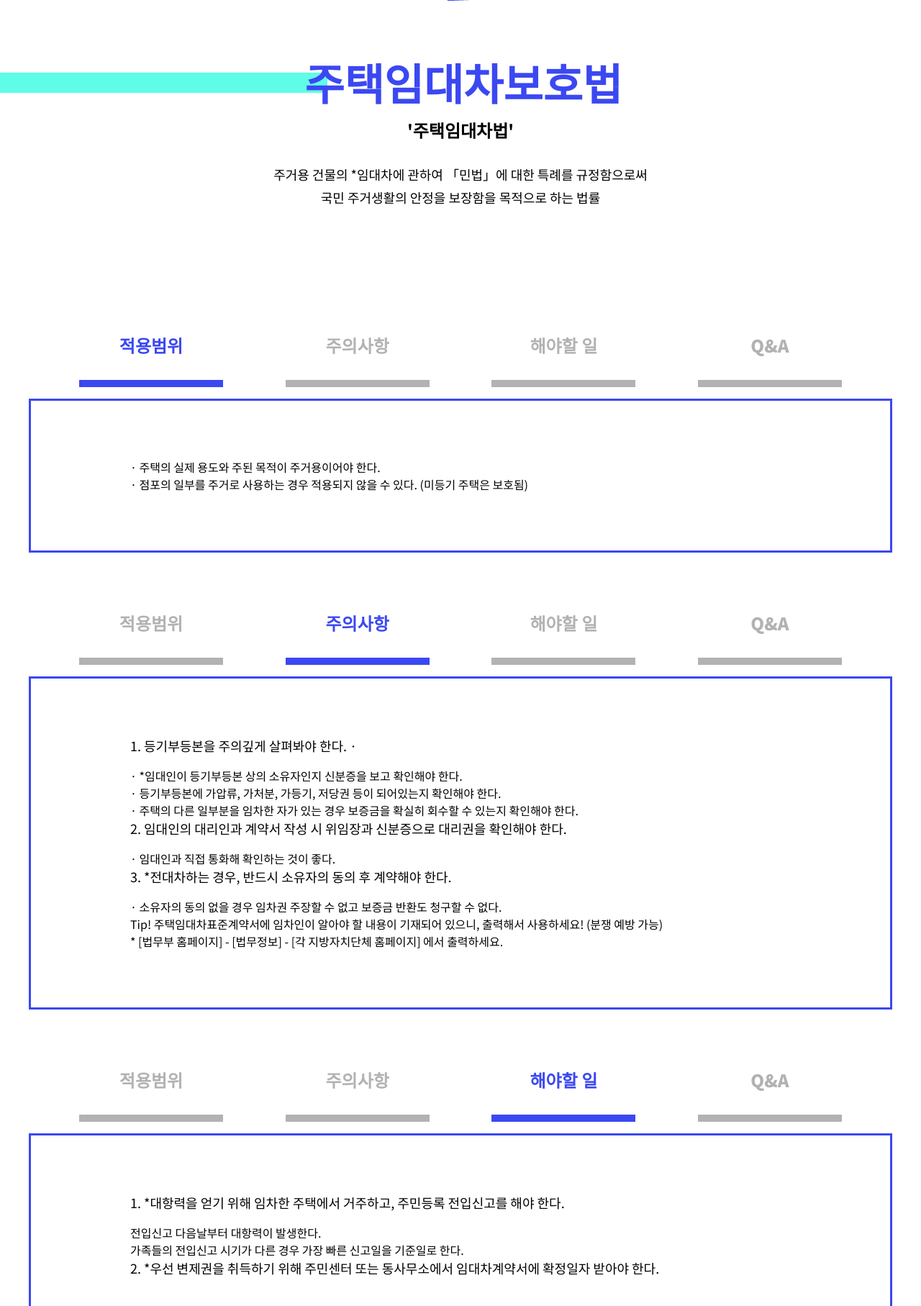
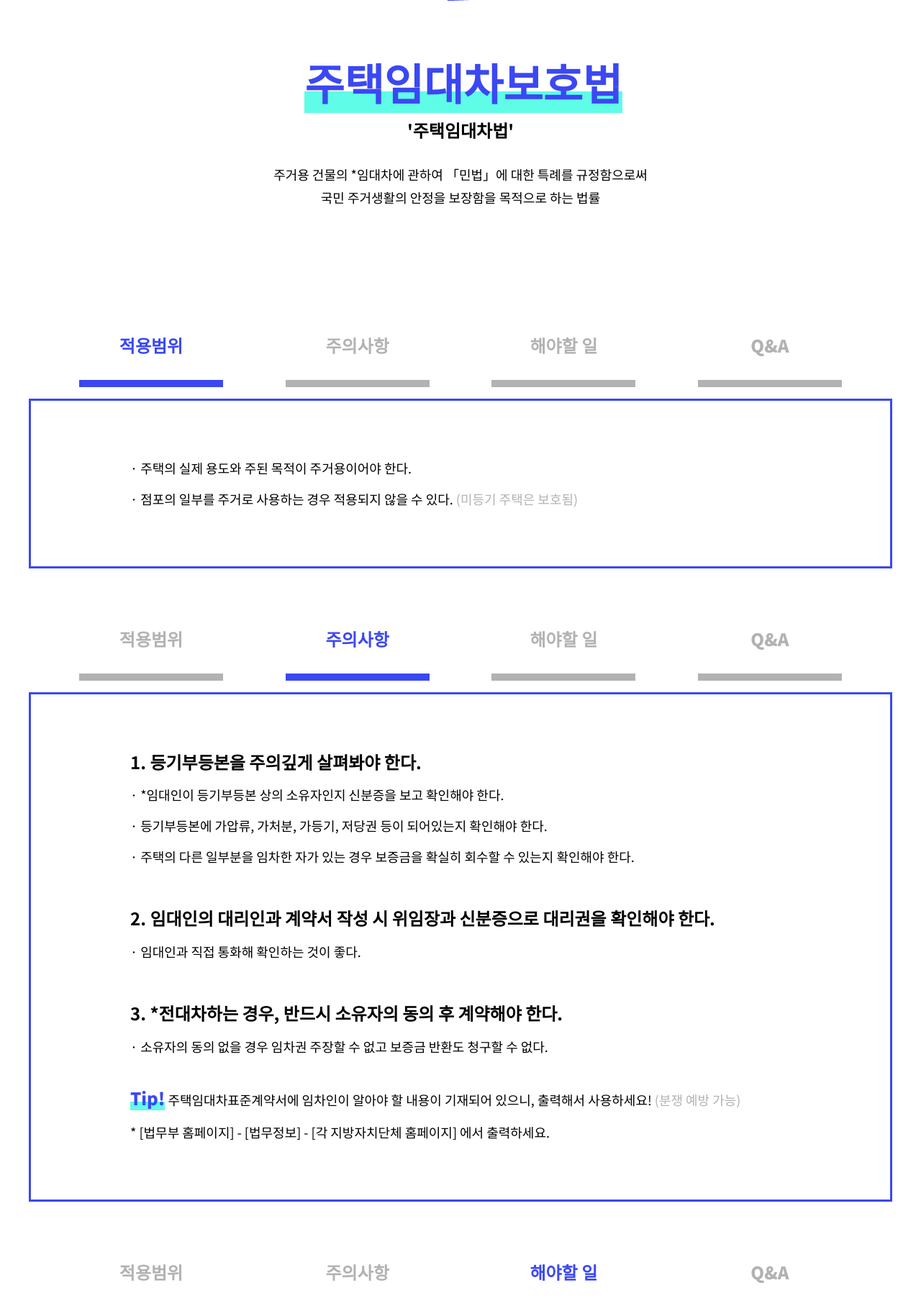
Before and after one commit to Tutor-Real/tutor-real, a Django app: page /ho_post_1/ in a window 1280 px wide; the page is wider, and only the part inside the window is pictured. Shown: the part 1173-2988 px from the top of that part at 72% size. Run offline with Django 3.2, Linux system fonts and the light colour scheme; parts of the project's set-up code (start-up, migrations or seed data) failed here and were passed over; some libraries are stand-ins or nearby versions.

Commit message:
ho_post_1 완성 / 용어설명빼고

```diff
--- a/mainapp/static/css/style.css
+++ b/mainapp/static/css/style.css
@@ -473,7 +473,7 @@ a {
 
  /*
  ==============================
- post 페이지 4개박스 text style
+ post 페이지 하단 4개박스 text style
  ==============================
  */
 .post-box1 p{
@@ -524,7 +524,10 @@ a {
 
 .reference {
     text-align: right;
-    line-height: 30px;
+    line-height: 32px;
+}
+.reference p{
+    margin-bottom: auto;
 }
 
 .reference h2{
--- a/mainapp/templates/ho_post_1.html
+++ b/mainapp/templates/ho_post_1.html
@@ -50,8 +50,7 @@
 
             <div class="title-box">
                 <div class="title">
-                    <div class="contents-bg"></div>
-                    <span>주택임대차보호법</span>
+                    <span id="highlight">주택임대차보호법</span>
                 </div>
                 <h2>'주택임대차법'</h2>
             </div>
@@ -69,7 +68,8 @@
                 </div>
                 <div class="post-box">
                     <div class="post-box1">
-                        <li id="two">· 주택의 실제 용도와 주된 목적이 주거용이어야 한다. <br>· 점포의 일부를 주거로 사용하는 경우 적용되지 않을 수 있다. (미등기 주택은 보호됨)</li>
+                        <p>· 주택의 실제 용도와 주된 목적이 주거용이어야 한다.</p>
+                        <p>· 점포의 일부를 주거로 사용하는 경우 적용되지 않을 수 있다. <span id="gray">(미등기 주택은 보호됨)</span></p>
                     </div>
                 </div>
             </div>
@@ -82,16 +82,19 @@
                 </div>
                 <div class="post-box">
                     <div class="post-box1">
-                        <p id="one">1. 등기부등본을 주의깊게 살펴봐야 한다. · </p>
-                        <li id="two">· *임대인이 등기부등본 상의 소유자인지 신분증을 보고 확인해야 한다. <br>
-                        · 등기부등본에 가압류, 가처분, 가등기, 저당권 등이 되어있는지 확인해야 한다. <br>
-                        · 주택의 다른 일부분을 임차한 자가 있는 경우 보증금을 확실히 회수할 수 있는지 확인해야 한다. </li>
-                        <p id="one">2. 임대인의 대리인과 계약서 작성 시 위임장과 신분증으로 대리권을 확인해야 한다.  </li>
-                        <li id="two">· 임대인과 직접 통화해 확인하는 것이 좋다. </li>
-                        <p id="one">3. *전대차하는 경우, 반드시 소유자의 동의 후 계약해야 한다. </li>
-                        <li id="two">· 소유자의 동의 없을 경우 임차권 주장할 수 없고 보증금 반환도 청구할 수 없다. </li>
-                        <li id="two">Tip! 주택임대차표준계약서에 임차인이 알아야 할 내용이 기재되어 있으니, 출력해서 사용하세요! (분쟁 예방 가능) <br>
-                        * [법무부 홈페이지] - [법무정보] - [각 지방자치단체 홈페이지] 에서 출력하세요.</li>
+                        <h2>1. 등기부등본을 주의깊게 살펴봐야 한다.</h2>
+                        <p>· *임대인이 등기부등본 상의 소유자인지 신분증을 보고 확인해야 한다.</p>
+                        <p>· 등기부등본에 가압류, 가처분, 가등기, 저당권 등이 되어있는지 확인해야 한다.</p>
+                        <p>· 주택의 다른 일부분을 임차한 자가 있는 경우 보증금을 확실히 회수할 수 있는지 확인해야 한다.</p>
+                        <br>
+                        <h2>2. 임대인의 대리인과 계약서 작성 시 위임장과 신분증으로 대리권을 확인해야 한다. </h2>
+                        <p>· 임대인과 직접 통화해 확인하는 것이 좋다. </p>
+                        <br>
+                        <h2>3. *전대차하는 경우, 반드시 소유자의 동의 후 계약해야 한다. </h2>
+                        <p>· 소유자의 동의 없을 경우 임차권 주장할 수 없고 보증금 반환도 청구할 수 없다. </p>
+                        <br>
+                        <p><span id="qna"><span id="highlight">Tip!</span></span> 주택임대차표준계약서에 임차인이 알아야 할 내용이 기재되어 있으니, 출력해서 사용하세요! <span id="gray">(분쟁 예방 가능)</span></p>
+                        <p>* [법무부 홈페이지] - [법무정보] - [각 지방자치단체 홈페이지] 에서 출력하세요.</p>
                     </div>
                 </div>
             </div>
@@ -104,10 +107,11 @@
                 </div>
                 <div class="post-box">
                     <div class="post-box1">
-                        <p id="one">1. *대항력을 얻기 위해 임차한 주택에서 거주하고, 주민등록 전입신고를 해야 한다. </p>
-                        <li id="two">전입신고 다음날부터 대항력이 발생한다. <br>
-                        가족들의 전입신고 시기가 다른 경우 가장 빠른 신고일을 기준일로 한다. </li>
-                        <p id="one">2. *우선 변제권을 취득하기 위해 주민센터 또는 동사무소에서 임대차계약서에 확정일자 받아야 한다.</p>
+                        <h2>1. *대항력을 얻기 위해 임차한 주택에서 거주하고, 주민등록 전입신고를 해야 한다. </h2>
+                        <p>전입신고 다음날부터 대항력이 발생한다.</p>
+                        <p>가족들의 전입신고 시기가 다른 경우 가장 빠른 신고일을 기준일로 한다. </p>
+                        <br>
+                        <h2>2. *우선 변제권을 취득하기 위해 주민센터 또는 동사무소에서 임대차계약서에 확정일자 받아야 한다.</h2>
                     </div>
                 </div>
             </div>
@@ -120,20 +124,49 @@
                 </div>
                 <div class="post-box">
                     <div class="post-box1">
-                        <p id="one">1. 선순위 임차인의 권리 </p>
-                        <li id="two">Q. 임차인이 전입신고를 할 때에 등기부등본에 다른 권리자가 없었는데, 나중에 매매나 경매가 진행되는 경우 어떻게 대처해야 할까? <br>
-                        A. 즉시 기본 임대인에게 계약해지를 통지하면서 보증금 반환을 청구하거나, 계속해서 그 주택에 거주하다가 임대차 기간이 종료했을 때 매수인이나 경락인에게 보증금 반환을 청구할 수 있다. 확정일자를 받아둔 경우 경매법원에 배당요구기간 만료일까지 권리신고 및 배당요구를 할 수 있다. <li>
-                        <p id="one">2. 소액임차인과 *최우선 변제 </p>
-                        <li id="two">Q. 보증금이 일정액 이하이면 주택이 경매되었을 때에 가장 먼저 보증금을 돌려받을 수 있을까? <br>
-                        A. 보증금이 일정액 이하일 경우 전입신고 후 실제 거주 중일 때, 주택이 경매되면 보증금의 일부를 다른 채권자보다 가장 우선적으로 돌려받을 수 있다. (서울의 경우 보증금 9,500만원 이하일 경우 3,200만원 최우선 변제) <li>
-                        <p id="one">3. 임대차기간과 묵시의 갱신 </p>
-                        <li id="two">Q. 소유자로부터 임대차기간이 종료되기 2주 전에 보증금을 인상하거나, 기간만료와 동시에 주택을 비워달라는 통지를 받았는데, 임대차기간이 끝나면 집을 비워줘야 할까? <br>
-                        A. 임대인이 임대차기간이 끝나기 6개월부터 1개월 전까지 임차인에게 임대를 끝내겠다는 통지를 했다면 임대차는 종료된다. 하지만 임대차기간이 1개월도 남지 않은 시점에서 통지를 할 경우 그 통지는 효력이 없고 임대차는 자동으로 연장되어, 임차인은 보증금의 증액없이 2년 간 더 살 수 있다. 임차인도 더 거주하기를 원하지 않는 경우 임대차기간이 끝나기 1개월 전까지 임대차를 끝내겠다는 통지를 하여야 한다. 다만 임대차기간이 끝나도 보증금을 돌려받지 않았다면 임대차는 계속 유지된다. <li>
-                        <p id="one">4. 임대차기간 </p>
-                        <li id="two">Q. 임대인의 요구로 임대차기간을 1년으로 했는데 더 오래 살 수 있는 방법이 있을까? <br>
-                        A. 임대인의 요구로 임대차기간을 2년 미만으로 정하거나 혹은 기간을 정하지 않은 경우라도 임차인을 2년 동안 거주할 수 있다. 그러나 임차인의 사정으로 2년 미만의 임대차기간으로 계약한 경우에는 불가능하다.<li>
+                        <h2>1. 선순위 임차인의 권리 </h2>
+                        <p><span id="qna">Q. </span> 임차인이 전입신고를 할 때에 등기부등본에 다른 권리자가 없었는데, 나중에 매매나 경매가 진행되는 경우 어떻게 대처해야 할까? </p>
+                        <p><span id="qna">A. </span> 즉시 기본 임대인에게 계약해지를 통지하면서 보증금 반환을 청구하거나, 계속해서 그 주택에 거주하다가 임대차 기간이 종료했을 때 매수인이나
+                            경락인에게 보증금 반환을 청구할 수 있다. 확정일자를 받아둔 경우 경매법원에 배당요구기간 만료일까지 권리신고 및 배당요구를 할 수 있다.</p>
+
+                        <br>
+
+                        <h2>2. 소액임차인과 *최우선 변제 </h2>
+                        <p><span id="qna">Q. </span> 보증금이 일정액 이하이면 주택이 경매되었을 때에 가장 먼저 보증금을 돌려받을 수 있을까? </p>
+                        <p><span id="qna">A. </span> 보증금이 일정액 이하일 경우 전입신고 후 실제 거주 중일 때, 주택이 경매되면 보증금의 일부를 다른 채권자보다 가장 우선적으로 돌려받을 수 있다.
+                            <span id="gray">(서울의 경우 보증금 9,500만원 이하일 경우 3,200만원 최우선 변제)</span></p>
+
+                        <br>
+
+                        <h2>3. 임대차기간과 묵시의 갱신 </h2>
+                        <p><span id="qna">Q. </span> 소유자로부터 임대차기간이 종료되기 2주 전에 보증금을 인상하거나, 기간만료와 동시에 주택을 비워달라는 통지를 받았는데, 임대차기간이 끝나면 집을 비워줘야 할까? </p>
+                        <p><span id="qna">A. </span> 임대인이 임대차기간이 끝나기 6개월부터 1개월 전까지 임차인에게 임대를 끝내겠다는 통지를 했다면 임대차는 종료된다.
+                            하지만 임대차기간이 1개월도 남지 않은 시점에서 통지를 할 경우 그 통지는 효력이 없고 임대차는 자동으로 연장되어, 임차인은 보증금의 증액없이 2년 간 더 살 수 있다.
+                            임차인도 더 거주하기를 원하지 않는 경우 임대차기간이 끝나기 1개월 전까지 임대차를 끝내겠다는 통지를 하여야 한다. 다만 임대차기간이 끝나도 보증금을 돌려받지 않았다면
+                            임대차는 계속 유지된다. </p>
+
+                        <br>
+
+                        <h2>4. 임대차기간 </h2>
+                        <p><span id="qna">Q. </span> 임대인의 요구로 임대차기간을 1년으로 했는데 더 오래 살 수 있는 방법이 있을까?
+                        <p><span id="qna">A. </span> 임대인의 요구로 임대차기간을 2년 미만으로 정하거나 혹은 기간을 정하지 않은 경우라도
+                            임차인을 2년 동안 거주할 수 있다. 그러나 임차인의 사정으로 2년 미만의 임대차기간으로 계약한 경우에는 불가능하다.</p>
 
                     </div>
+                </div>
+            </div>
+            <div class="ref">
+                <div class="hash">
+                    <span>#청년</span> <span>#주거</span> <span>#주택임대차보호법</span> <span>#전세</span> <span>#월세</span>
+                </div>
+                <div class="reference">
+                    <h2>참고자료</h2>
+
+                    <p>국가법령정보센터 - 주택임대차보호법</p>
+                    <a href="#" onclick="window.open('http://www.law.go.kr/lsInfoP.do?lsiSeq=220619&efYd=20200731#0000')">http://www.law.go.kr/lsInfoP.do?lsiSeq=220619&efYd=20200731#0000</a>
+
+                    <p>춘천지방법원 유튜브 – 알기 쉬운 임대차</p>
+                    <a href="#" onclick="window.open('https://www.youtube.com/watch?v=6PFI5-LkXdU')">https://www.youtube.com/watch?v=6PFI5-LkXdU</a>
                 </div>
             </div>
         </div>
```
